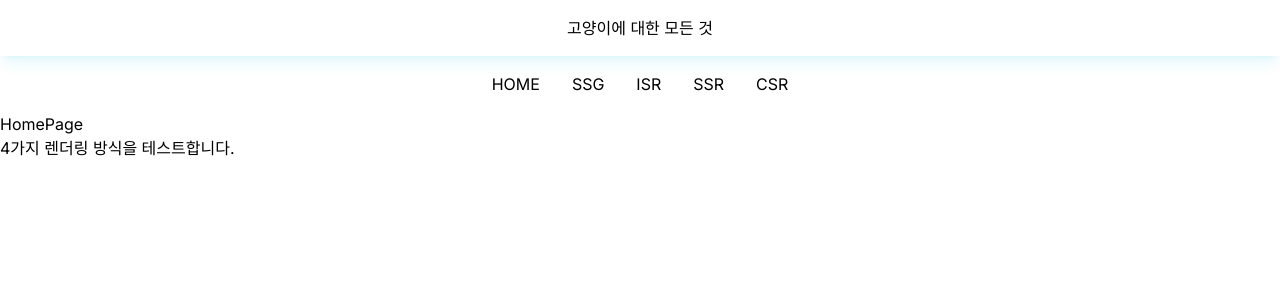
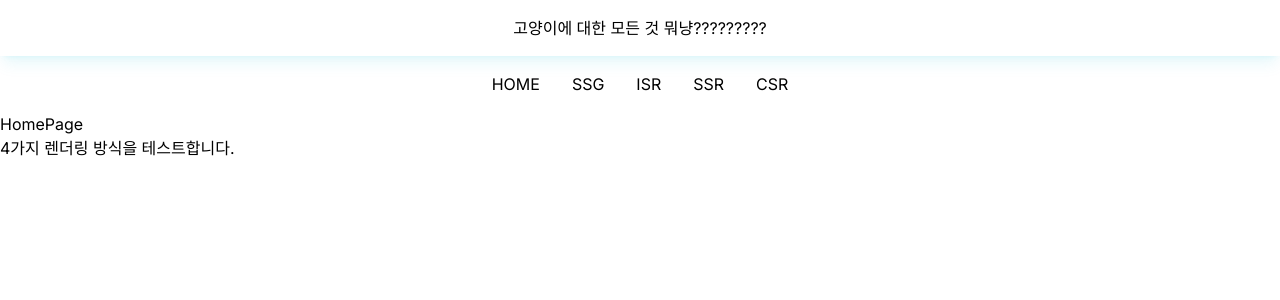
Before and after one commit to r03181231/cats, a Next.js app: page / in a window 1280 px wide. Shown: the top 300 px of the page. Built offline with nearby package versions, Linux system fonts and the light colour scheme.

Commit message:
[Chore] 안 쓰는 코드 삭제

```diff
--- a/next.config.mjs
+++ b/next.config.mjs
@@ -1,6 +1,4 @@
 /** @type {import('next').NextConfig} */
-const nextConfig = {
-  ignoreBuildErrors: true,
-};
+const nextConfig = {};
 
 export default nextConfig;
--- a/src/app/layout.tsx
+++ b/src/app/layout.tsx
@@ -19,7 +19,7 @@ export default function RootLayout({
     <html lang="ko">
       <body className={inter.className}>
         <p className="flex justify-center w-[100%] p-4 shadow-lg shadow-cyan-500/10 ">
-          고양이에 대한 모든 것
+          고양이에 대한 모든 것 뭐냥?????????
         </p>
         <nav className="flex justify-center">
           <div className="flex">
--- a/tsconfig.json
+++ b/tsconfig.json
@@ -20,8 +20,7 @@
     "baseUrl": ".",
     "paths": {
       "@/*": ["src/*"],
-      "@/(render)/*": ["src/(render)/*"],
-      "@/api/*": ["src/api/*"]
+      "@/(render)/*": ["src/(render)/*"]
     }
   },
   "include": ["next-env.d.ts", "**/*.ts", "**/*.tsx", ".next/types/**/*.ts"],
```
